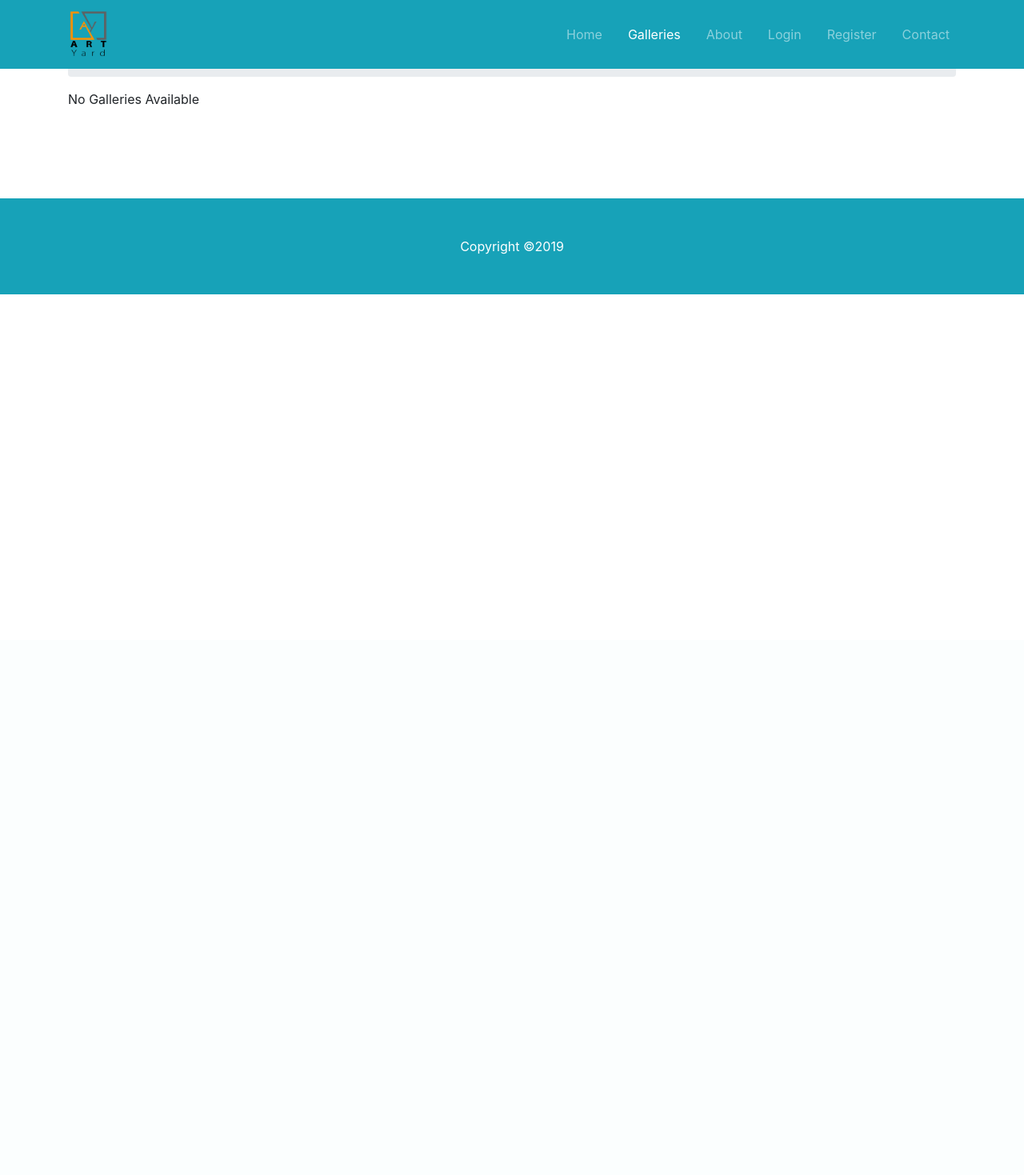
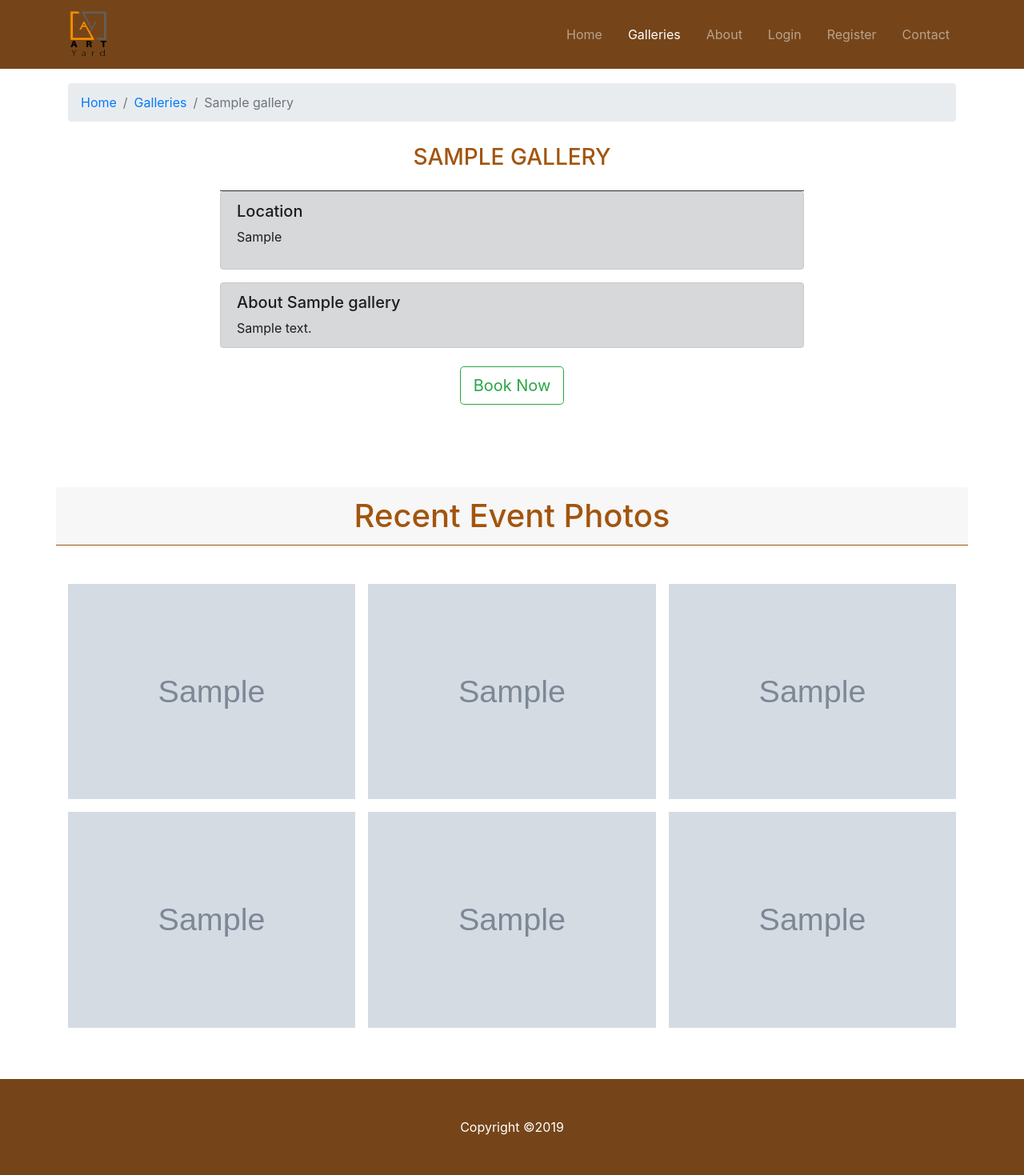
Before and after one commit to labibgb/art-exhibition-gallery-booking-system, a Django app: page /galleries/1 in a window 1280 px wide. Shown: the whole page at 80% size. Before the commit the page ends 368 px from the top, so only its background shows below. Run offline with Django 3.2, Linux system fonts and the light colour scheme; tables that the repository leaves empty hold one stand-in row (values such as "Sample post"); grey boxes marked "Sample" are stand-in pictures; some libraries are stand-ins or nearby versions.

Commit message:
Some UI change

```diff
--- a/templates/base.html
+++ b/templates/base.html
@@ -9,7 +9,7 @@
 
     <title>Art Yard</title>
     <!-- Custom styles for this template -->
-    <link href="{% static 'css/small-business.css' %}" rel="stylesheet">
+    <link href="{% static 'vendor/bootstrap/css/custom.css' %}" rel="stylesheet">
     <!-- Bootstrap core CSS -->
     <link href="{% static 'vendor/bootstrap/css/bootstrap.min.css' %}" rel="stylesheet">
 
@@ -28,6 +28,5 @@
     <script src="{% static 'vendor/jquery/jquery.min.js' %}"></script>
     <script src="{% static 'vendor/bootstrap/js/bootstrap.bundle.min.js' %}"></script>
     <!--Icons-->
-    <script src="{% static 'vendor/icon/jquery.min.js' %}"></script>
 </body>
 </html>
--- a/templates/galleries/gallery.html
+++ b/templates/galleries/gallery.html
@@ -1,39 +1,103 @@
 {% extends 'base.html'%}
 {% load humanize %}
 {% load static %}
+
 {% block content %}
-
 <div class="container my-5">
     <nav aria-label="breadcrumb">
         <ol class="breadcrumb">
           <li class="breadcrumb-item"><a href="{% url 'home' %}">Home</a></li>
           <li class="breadcrumb-item"><a href="{% url 'galleries' %}">Galleries</a></li>
-          <li class="breadcrumb-item active" aria-current="page">Test</li>
+          {% for gallery in gallery %}
+            <li class="breadcrumb-item active" aria-current="page">{{gallery.name}}</li>
+          {% endfor %}
         </ol>
     </nav>
     <div class="row">
-      {% if galleries %}
-        {% for gallery in galleries %}
-        <div class="card-group col-md-4 mb-5">
-          <div class="card h-100">
-            <div class="card-header card-title bg-transparent border-success"><h3 class="card-title text-info text-center ">{{ gallery.nameUpper }}</h3></div>
-            <div class="card-body">
-              <h5 class="card-title ">{{ gallery.location.location }}</h5>
-              <p class="card-text">{{ gallery.shortdesc }}....</p>
+      {% if gallery %}
+        {% for gallery in gallery %}
+        <div class="container col-md-8 mb-5">
+            <div class="card-header card-title bg-transparent border-dark"><h3 class="card-title text-custom text-center ">{{ gallery.nameUpper }}</h3></div>
+            <div class="alert alert-dark">
+              <h5 class="alert-heading">Location</h5>
+              <p>{{gallery.location}}</p>
             </div>
-            <div class="card-footer">
-                <a href="{% url 'gallery' gallery.id %}" class="btn btn-outline-info btn-sm mr-2">More Info</a>
-                <a href="#" class="btn btn-outline-danger btn-sm">Book Now</a>
+            <div class="alert alert-dark">
+              <h5 class="alert-heading">About {{gallery.name}}</h5>
+              <p class="card-text">{{ gallery.description }}</p>
             </div>
-          </div>
+            <div class="btn btn-block">
+              {% if gallery.is_available %}
+              <a href="#" class="btn btn-outline-success btn-lg ">Book Now</a>
+              {% else %}
+              <a class="btn btn-outline-danger btn-lg disable">Not Available</a>
+              {% endif %}
+            </div>
         </div>
         {% endfor %}
-      {% else %}
-        <div class="col-md-12 mb-5">
-          <p>No Galleries Available</p>
-        </div>
       {% endif %}
+    </div>
 
+        <!-- Grid row -->
+<!-- Grid row -->
+  <div class="row align-items-center my-5">
+    <div class="card-body card-header border-custom">
+        <h1 class="text-center text-custom m-0">Recent Event Photos</h1>
     </div>
+  </div>
+  <div class="gallery">
+    {% if gallery %}
+      {% for gallery in gallery %}
+      <!-- Grid column -->
+      <div class="mb-3 pics">
+        {% if gallery.img_1%}
+        <img class="img-fluid" src="{{gallery.img_1.url}}" alt="Card image cap">
+        {% endif %}
+      </div>
+      <!-- Grid column -->
+
+      <!-- Grid column -->
+      <div class="mb-3 pics ">
+        {% if gallery.img_2%}
+        <img class="img-fluid" src="{{gallery.img_2.url}}" alt="Card image cap">
+        {% endif %}
+      </div>
+      <!-- Grid column -->
+
+      <!-- Grid column -->
+      <div class="mb-3 pics ">
+        {% if gallery.img_3%}
+        <img class="img-fluid" src="{{gallery.img_3.url}}" alt="Card image cap">
+        {% endif %}
+      </div>
+      <!-- Grid column -->
+
+      <!-- Grid column -->
+      <div class="mb-3 pics ">
+        {% if gallery.img_4%}
+        <img class="img-fluid" src="{{gallery.img_4.url}}" alt="Card image cap">
+        {% endif %}
+      </div>
+      <!-- Grid column -->
+
+      <!-- Grid column -->
+      <div class="mb-3 pics ">
+        {% if gallery.img_5%}
+        <img class="img-fluid" src="{{gallery.img_5.url}}" alt="Card image cap">
+        {% endif %}
+      </div>
+      <!-- Grid column -->
+
+      <!-- Grid column -->
+      <div class="mb-3 pics ">
+        {% if gallery.img_6%}
+        <img class="img-fluid" src="{{gallery.img_6.url}}" alt="Card image cap">
+        {% endif %}
+      </div>
+      <!-- Grid column -->
+      {% endfor %}
+    {% endif %}
+  </div>
+
 </div>
 {% endblock %}
--- a/templates/partials/_footer.html
+++ b/templates/partials/_footer.html
@@ -1,4 +1,4 @@
-<footer class="py-5 bg-info">
+<footer class="py-5 bg-custom">
     <div class="container">
         <p class="m-0 text-center text-white">Copyright &copy;2019</p>
     </div>
--- a/templates/partials/_navbar.html
+++ b/templates/partials/_navbar.html
@@ -1,5 +1,5 @@
 {% load static %}
-<nav class="navbar navbar-expand-lg navbar-dark bg-info fixed-top">
+<nav class="navbar navbar-expand-lg navbar-dark bg-custom fixed-top">
     <div class="container">
         <a class="navbar-brand" href="{% url 'home' %}"><img src="{% static 'img/logo.png' %}" alt="" style="width: 50px; height:60px"></a>
         <button class="navbar-toggler" type="button" data-toggle="collapse" data-target="#navbarResponsive" aria-controls="navbarResponsive" aria-expanded="false" aria-label="Toggle navigation">
```
Also changed, not shown: templates/galleries/galleries.html (+8 -4 lines), templates/pages/index.html (+21 -49 lines).
